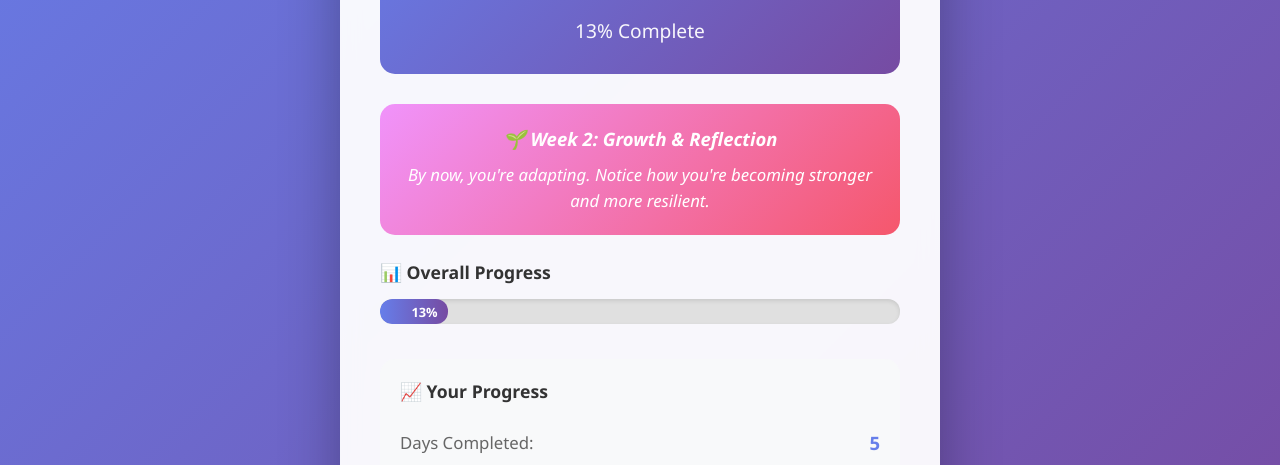
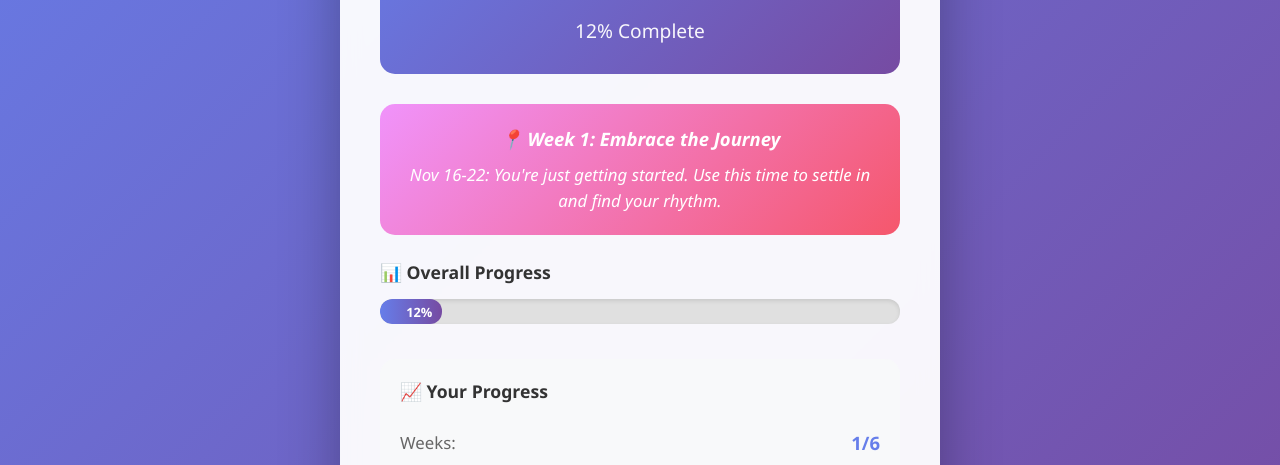
Before and after one commit to souravmishra7456/homeCountdown, a plain HTML site: page index.html in a window 1280 px wide. Shown: the part 316-781 px from the top of the page. Drawn offline with Linux system fonts and the light colour scheme.

Commit message:
updated logic

```diff
--- a/index.html
+++ b/index.html
@@ -463,6 +463,10 @@
       <div class="time-breakdown">
         <div class="section-title">📈 Your Progress</div>
         <div class="breakdown-item">
+          <span class="breakdown-label">Weeks:</span>
+          <span class="breakdown-value" id="weekProgress">1/6</span>
+        </div>
+        <div class="breakdown-item">
           <span class="breakdown-label">Days Completed:</span>
           <span class="breakdown-value" id="daysPassed">0</span>
         </div>
@@ -474,40 +478,55 @@
     </div>
 
     <script>
+      // Start: Sunday, Nov 16, 2025 00:00:00
+      // End: Friday, Dec 26, 2025 00:00:00
       const targetDate = new Date("2025-12-26T00:00:00").getTime();
-      const startDate = new Date("2025-11-15T00:00:00").getTime();
+      const startDate = new Date("2025-11-16T00:00:00").getTime();
       const totalDuration = targetDate - startDate;
 
+      // Weekly messages with correct date ranges
       const weeklyMessages = [
         {
           title: "📍 Week 1: Embrace the Journey",
           message:
-            "You're just getting started. Use this time to settle in and find your rhythm.",
+            "Nov 16-22: You're just getting started. Use this time to settle in and find your rhythm.",
+          startDay: 0,
+          endDay: 6,
         },
         {
           title: "🌱 Week 2: Growth & Reflection",
           message:
-            "By now, you're adapting. Notice how you're becoming stronger and more resilient.",
+            "Nov 23-29: By now, you're adapting. Notice how you're becoming stronger and more resilient.",
+          startDay: 7,
+          endDay: 13,
         },
         {
           title: "🎯 Week 3: Purpose & Progress",
           message:
-            "You're halfway there! Channel this momentum into things that matter to you.",
+            "Nov 30-Dec 6: You're making progress! Channel this momentum into things that matter to you.",
+          startDay: 14,
+          endDay: 20,
         },
         {
           title: "💫 Week 4: Gratitude & Homestretch",
           message:
-            "You're in the final stretch. Appreciate both where you are and where you're going.",
+            "Dec 7-13: You're over halfway there. Appreciate both where you are and where you're going.",
+          startDay: 21,
+          endDay: 27,
         },
         {
           title: "🏡 Week 5: Almost There!",
           message:
-            "The finish line is visible. Every moment now feels like it's counting down to something special.",
+            "Dec 14-20: The finish line is visible. Every moment counts towards your homecoming.",
+          startDay: 28,
+          endDay: 34,
         },
         {
           title: "🎉 Week 6: The Final Days",
           message:
-            "Home is calling. You've made it this far—these last days will fly by!",
+            "Dec 21-26: Home is calling! These last days will fly by—you've got this!",
+          startDay: 35,
+          endDay: 40,
         },
       ];
 
@@ -515,12 +534,13 @@
         const now = new Date().getTime();
         const elapsedTime = now - startDate;
         const daysPassed = Math.floor(elapsedTime / (1000 * 60 * 60 * 24));
-        const weekIndex = Math.floor(daysPassed / 5);
 
-        if (weekIndex >= weeklyMessages.length) {
-          return weeklyMessages[weeklyMessages.length - 1];
-        }
-        return weeklyMessages[weekIndex];
+        // Find which week based on actual days passed
+        const message = weeklyMessages.find(
+          (week) => daysPassed >= week.startDay && daysPassed <= week.endDay
+        );
+
+        return message || weeklyMessages[weeklyMessages.length - 1];
       }
 
       function updateCountdown() {
@@ -559,31 +579,39 @@
           seconds
         ).padStart(2, "0");
 
+        // Calculate progress percentage
         const elapsedTime = now - startDate;
-        const percentage = Math.floor((elapsedTime / totalDuration) * 100);
+        const percentage = Math.round((elapsedTime / totalDuration) * 100);
         document.getElementById("percentage").textContent = Math.min(
           percentage,
           100
         );
 
+        // Update progress bar
         const progressFill = document.getElementById("overallProgress");
         const progressPercent = Math.min(percentage, 100);
         progressFill.style.width = progressPercent + "%";
         document.getElementById("progressText").textContent =
           progressPercent + "%";
 
+        // Calculate days passed and remaining
         const daysPassed = Math.floor(elapsedTime / (1000 * 60 * 60 * 24));
+        const currentWeek = Math.floor(daysPassed / 7) + 1;
         const daysRemaining = days;
+        document.getElementById("weekProgress").textContent = `${Math.min(
+          currentWeek,
+          6
+        )}/6`;
         document.getElementById("daysPassed").textContent = daysPassed;
         document.getElementById("daysRemaining").textContent = daysRemaining;
 
+        // Update weekly message
         const weeklyMsg = getWeeklyMessage();
         document.getElementById("quoteTitle").textContent = weeklyMsg.title;
         document.getElementById("quote").textContent = weeklyMsg.message;
       }
 
       updateCountdown();
-
       setInterval(updateCountdown, 1000);
     </script>
   </body>
```
